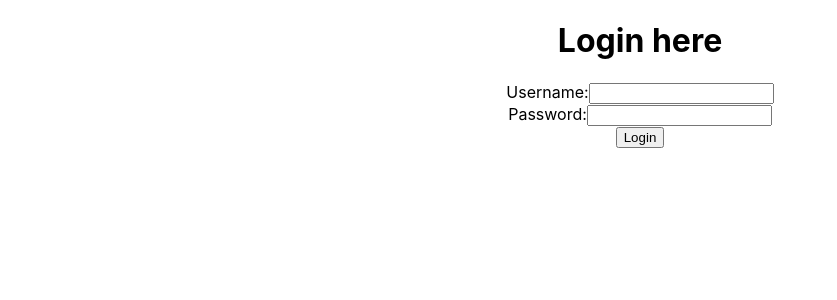
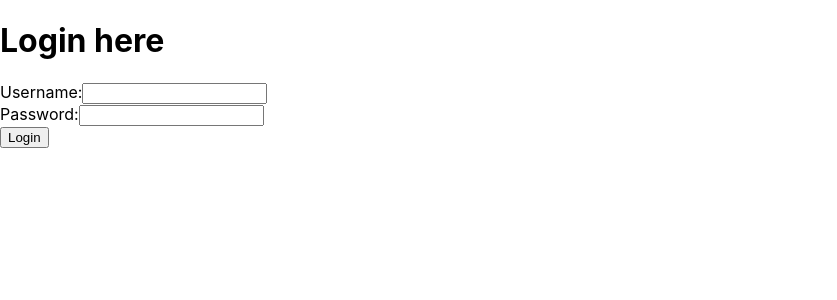
Before and after one commit to IT3133-Practical/weekly_Practical_Day08, a React (Create React App) app: page / in a window 1280 px wide. Shown: the top 300 px of the page, without its empty margins (0-837 px from the left). Built offline with nearby package versions, Linux system fonts and the light colour scheme.

Commit message:
feat: app.js

```diff
--- a/src/App.js
+++ b/src/App.js
@@ -1,29 +1,30 @@
-import './App.css';
-import { BrowserRouter as Router, Routes, Route } from 'react-router-dom';
-import Login from './components/Login';
-import Dashboard from './components/Dashboard';
-import Home from './components/Home';
-import AboutUs from './components/Aboutus';
-import Contactus from './components/Contactus';
-
+import "./App.css";
+import { useState } from "react";
+import {
+  BrowserRouter as Router,
+  Routes,
+  Route,
+  Link,
+  NavLink,
+} from "react-router-dom";
+import Aboutus from "./components/Aboutus";
+import Contactus from "./components/contactus";
+import Home from "./components/Home";
+import Dashboard from "./components/Dashboard";
+import Login from "./components/Login";
 function App() {
   return (
-          <div className="App">
+    <>
       <Router>
-            {/* <nav>
-        <ul>
-          <li><Link to="/home">Home</Link></li>
-          <li><Link to="/about">About</Link></li>
-          <li><Link to="/contact">Contact</Link></li>
-        </ul>
-      </nav> */}
         <Routes>
-                <Route path='/' element={<Login />} />
-                <Route path='/dash' element={<Dashboard />} />
-
+          <Route path="/aboutus" element={<Aboutus />} />
+          <Route path="/contactus" element={<Contactus />} />
+          <Route path="/home" element={<Home />} />
+          <Route path="/dashboard" element={<Dashboard />} />
+          <Route path="/" element={<Login />} />
         </Routes>
       </Router>
-          </div>
+    </>
   );
 }
 
```
Also changed, not shown: 1 other file (tests, documents, lock files or other folders). Lines whose indentation alone changed are shown as unchanged.
